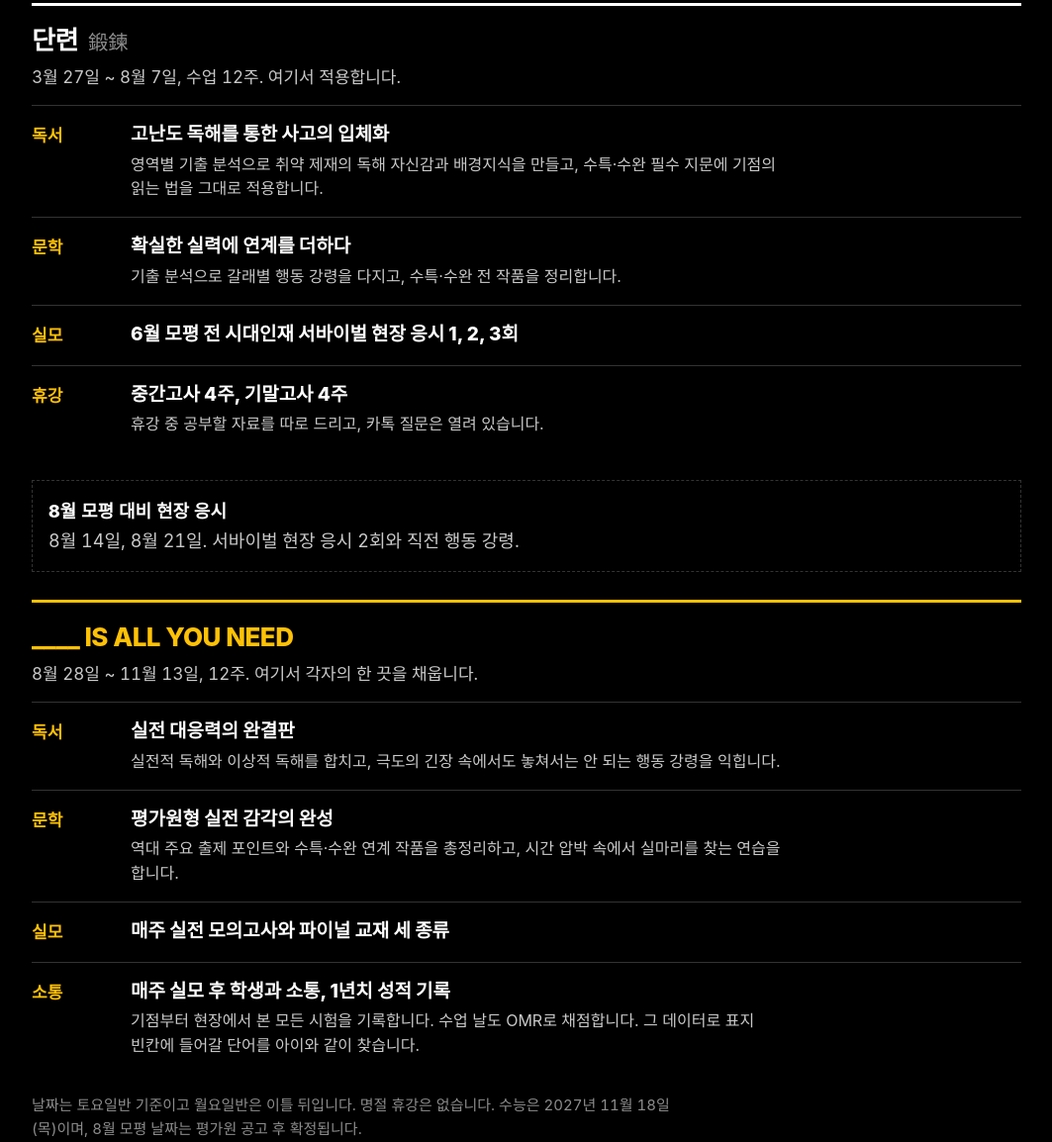
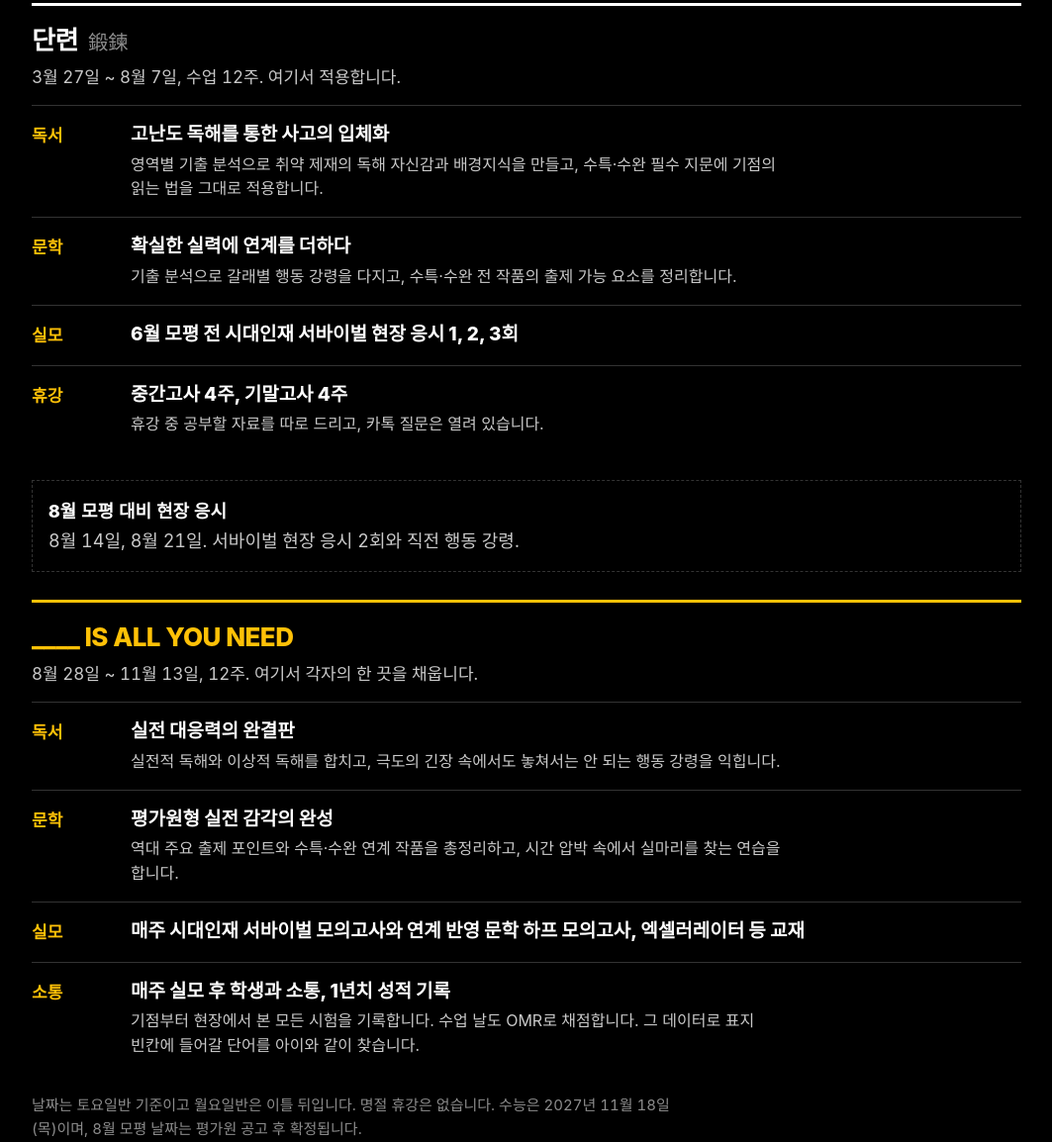
Before and after one commit to chajunho1515-stack/chajunho1515-stack.github.io, a plain HTML site: page index.html in a window 1280 px wide. Shown: the part 4490-5644 px from the top of the page at 99% size, without its empty margins (108-1171 px from the left). Drawn offline with Linux system fonts and the light colour scheme; a web font is replaced by a local one.

Commit message:
Reword final-season materials and the linked-works line
Co-Authored-By: Claude Fable 5.2 <noreply@anthropic.com>

```diff
--- a/index.html
+++ b/index.html
@@ -271,7 +271,7 @@ footer a:hover{color:var(--yellow)}
       <p class="when">3월 27일 ~ 8월 7일, 수업 12주. 여기서 적용합니다.</p>
       <dl class="rows">
         <div><dt>독서</dt><dd><strong>고난도 독해를 통한 사고의 입체화</strong><span>영역별 기출 분석으로 취약 제재의 독해 자신감과 배경지식을 만들고, <span class="nb">수특·수완</span> 필수 지문에 기점의 읽는 법을 그대로 적용합니다.</span></dd></div>
-        <div><dt>문학</dt><dd><strong>확실한 실력에 연계를 더하다</strong><span>기출 분석으로 갈래별 행동 강령을 다지고, <span class="nb">수특·수완</span> 전 작품을 정리합니다.</span></dd></div>
+        <div><dt>문학</dt><dd><strong>확실한 실력에 연계를 더하다</strong><span>기출 분석으로 갈래별 행동 강령을 다지고, <span class="nb">수특·수완</span> 전 작품의 출제 가능 요소를 정리합니다.</span></dd></div>
         <div><dt>실모</dt><dd><strong>6월 모평 전 시대인재 서바이벌 현장 응시 1, 2, 3회</strong></dd></div>
         <div><dt>휴강</dt><dd><strong>중간고사 4주, 기말고사 4주</strong><span>휴강 중 공부할 자료를 따로 드리고, 카톡 질문은 열려 있습니다.</span></dd></div>
       </dl>
@@ -285,7 +285,7 @@ footer a:hover{color:var(--yellow)}
       <dl class="rows">
         <div><dt>독서</dt><dd><strong>실전 대응력의 완결판</strong><span>실전적 독해와 이상적 독해를 합치고, 극도의 긴장 속에서도 놓쳐서는 안 되는 행동 강령을 익힙니다.</span></dd></div>
         <div><dt>문학</dt><dd><strong>평가원형 실전 감각의 완성</strong><span>역대 주요 출제 포인트와 <span class="nb">수특·수완</span> 연계 작품을 총정리하고, 시간 압박 속에서 실마리를 찾는 연습을 합니다.</span></dd></div>
-        <div><dt>실모</dt><dd><strong>매주 실전 모의고사와 파이널 교재 세 종류</strong></dd></div>
+        <div><dt>실모</dt><dd><strong>매주 시대인재 서바이벌 모의고사와 <span class="nb">연계 반영</span> 문학 하프 모의고사, <span class="nb">엑셀러레이터 등 교재</span></strong></dd></div>
         <div><dt>소통</dt><dd><strong>매주 실모 후 학생과 소통, <span class="nb">1년치 성적 기록</span></strong><span>기점부터 현장에서 본 모든 시험을 기록합니다. 수업 날도 OMR로 채점합니다. 그 데이터로 표지 빈칸에 들어갈 단어를 아이와 같이 찾습니다.</span></dd></div>
       </dl>
     </div>
```
